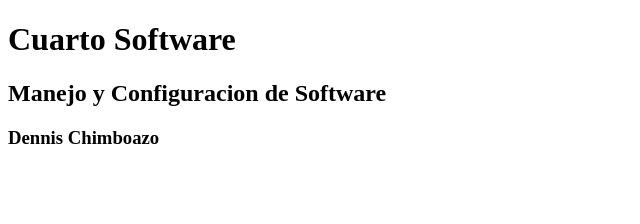
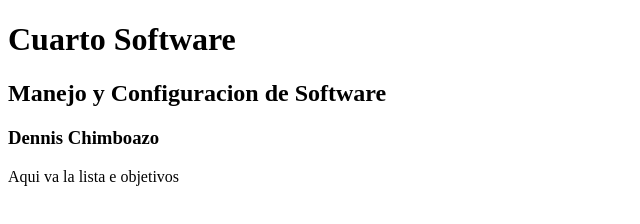
Before and after one commit to DennisChimborazo/githab_remote, a plain HTML site: page index.html in a window 1280 px wide. Shown: the whole page, without its empty margins (0-640 px from the left). Drawn offline with Linux system fonts and the light colour scheme.

Commit message:
Se creo los objetivos

```diff
--- a/index.html
+++ b/index.html
@@ -11,6 +11,7 @@
     <h1>Cuarto Software</h1>
     <h2>Manejo y Configuracion de Software</h2>
         <h3>Dennis Chimboazo</h3>
+        <p>Aqui va la lista e objetivos</p>
 
 </body>
 
```
